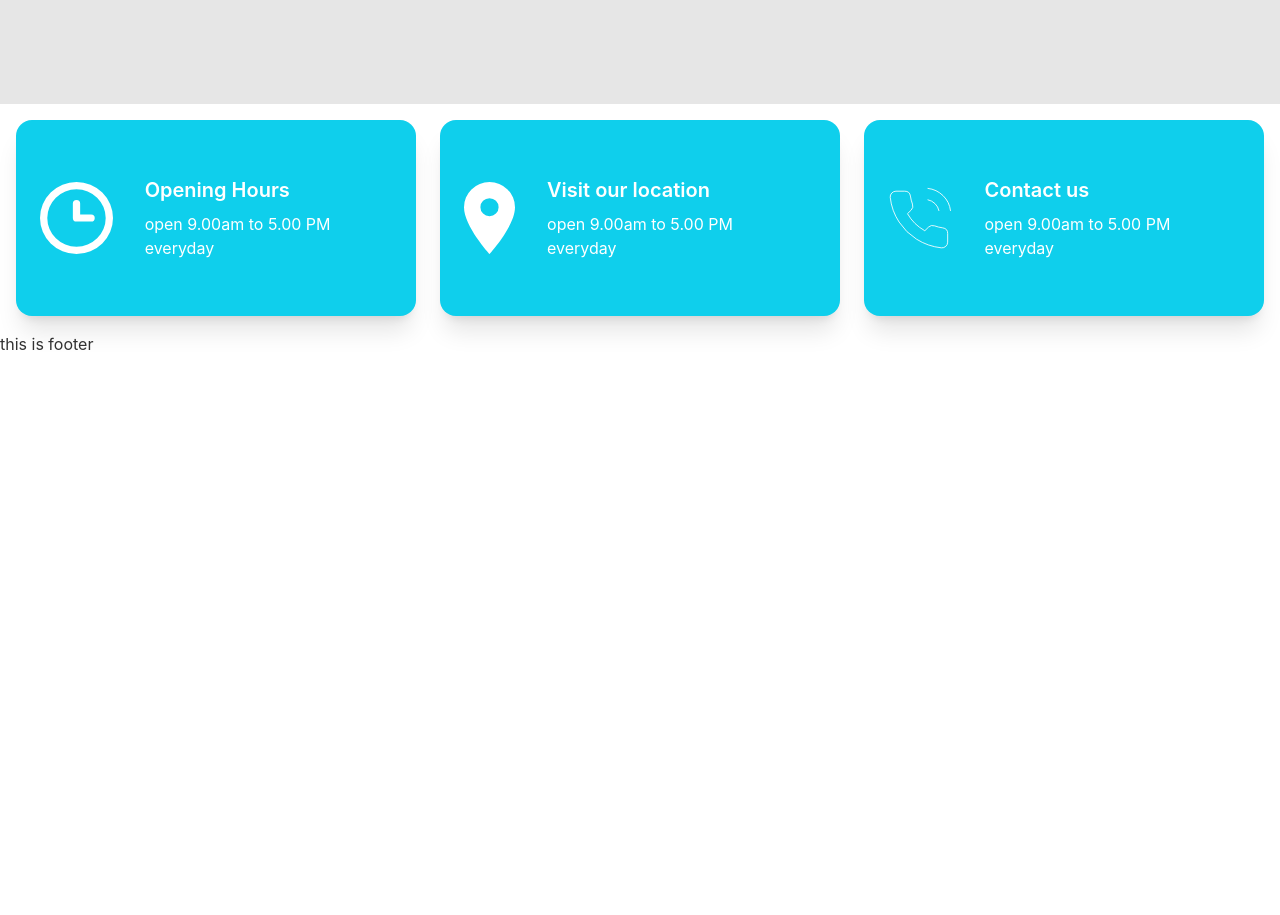
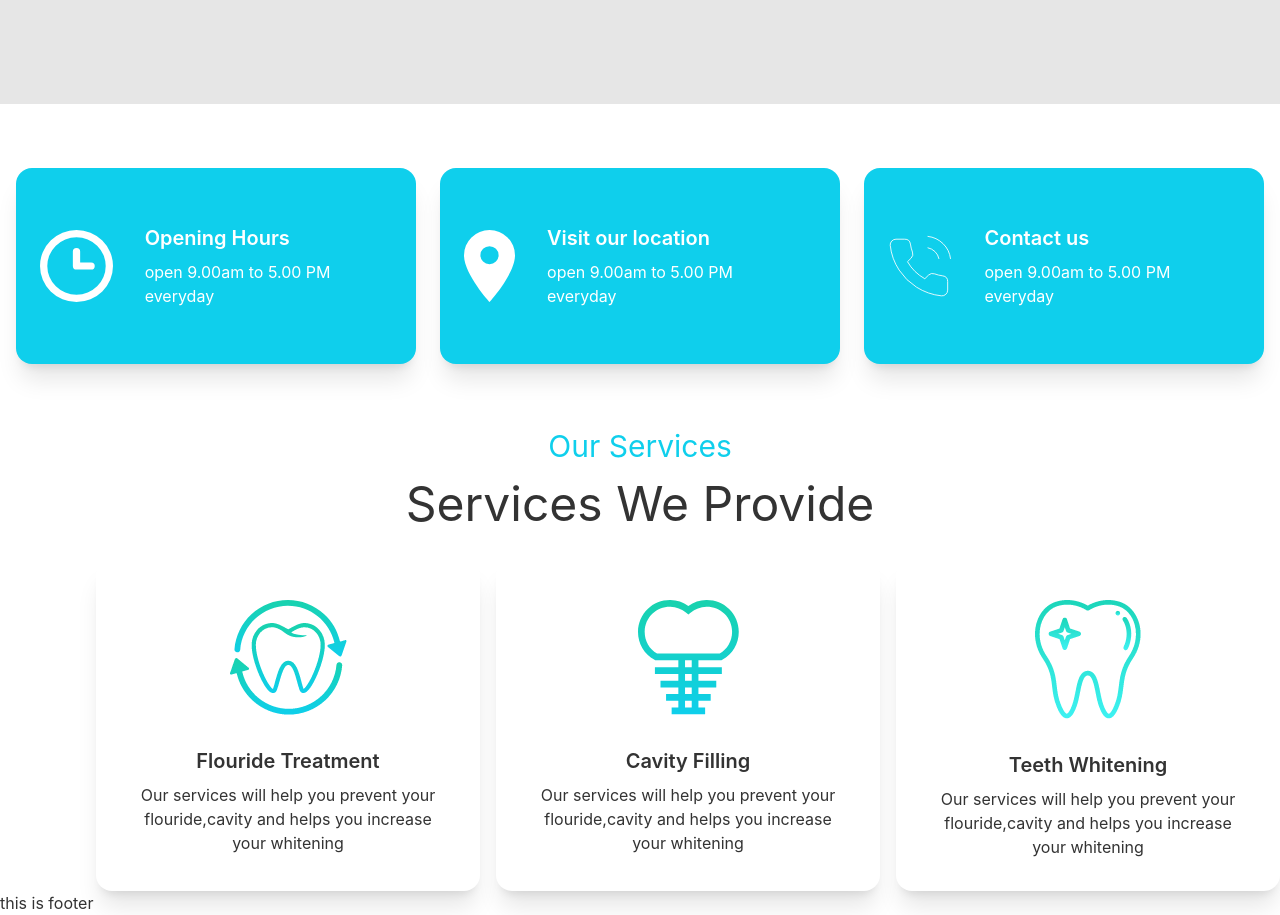
Before and after one commit to Ramadanrana/Doctors-portal, a React (Create React App) app: page / in a window 1280 px wide. Shown: the part 760-1675 px from the top of the page. Before the commit the page ends 1116 px from the top, so only its background shows below. Built offline with nearby package versions, Linux system fonts and the light colour scheme; the HTML template or start-up script is replaced by a standard one.

Commit message:
services added

```diff
--- a/src/Pages/Home/Home.js
+++ b/src/Pages/Home/Home.js
@@ -2,6 +2,7 @@ import React from 'react';
 import Banner from './Banner/Banner';
 
 import Infocards from './Infocards/Infocards';
+import Services from './Services/Services';
 
 
 const Home = () => {
@@ -10,6 +11,7 @@ const Home = () => {
 
             <Banner></Banner>
             <Infocards></Infocards>
+            <Services></Services>
         </div>
     );
 };
--- a/src/Pages/Home/Infocards/Infocards.js
+++ b/src/Pages/Home/Infocards/Infocards.js
@@ -29,7 +29,7 @@ const Infocards = () => {
         },
     ]
     return (
-        <div className='grid my-4 mx-4 gap-6 lg:grid-cols-3 md:grid-cols-2 grid-cols-1'>
+        <div className='grid mt-16 my-4 mx-4 gap-6 lg:grid-cols-3 md:grid-cols-2 grid-cols-1'>
             {
                 cardData.map(card => <Infocard card={card}></Infocard>)
             }
--- /dev/null
+++ b/src/Pages/Home/Service/Service.js
@@ -0,0 +1,19 @@
+import React from 'react';
+
+const Service = ({service}) => {
+    const {title,img,detail} = service;
+    return (
+        <div className="card w-96 bg-base-100 shadow-xl">
+            <figure className="px-10 pt-10">
+                <img src={img} alt="Shoes" className="rounded-xl" />
+            </figure>
+            <div className="card-body items-center text-center">
+                <h2 className="card-title">{title}</h2>
+                <p>{detail}</p>
+
+            </div>
+        </div>
+    );
+};
+
+export default Service;
--- /dev/null
+++ b/src/Pages/Home/Services/Services.js
@@ -0,0 +1,44 @@
+import React from 'react';
+import flouride from '../../../assets/images/fluoride.png';
+import cavity from '../../../assets/images/cavity.png';
+import white from '../../../assets/images/whitening.png';
+import Service from '../Service/Service';
+
+const Services = () => {
+    const services =[
+        {
+            id:1,
+            title: "Flouride Treatment",
+            img: flouride,
+            detail:'Our services will help you prevent your flouride,cavity and helps you increase your whitening'
+        },
+        {
+            id:2,
+            title: "Cavity Filling",
+            img: cavity,
+            detail:'Our services will help you prevent your flouride,cavity and helps you increase your whitening'
+        },
+        {
+            id:3,
+            title: "Teeth Whitening",
+            img: white,
+            detail:'Our services will help you prevent your flouride,cavity and helps you increase your whitening'
+        },
+    ]
+    return (
+        <div >
+            <div className='text-center mt-16'>
+            <h1 className='text-primary text-3xl font-bolder mb-4'>Our Services</h1>
+            <h1 className='text-5xl font-bolder mb-8'>Services We Provide</h1>
+            </div>
+            <div className='grid gap-4 ml-24 lg:grid-cols-3 md:grid-cols-2 grid-cols-1'>
+                {
+                    services.map(service => <Service service={service}></Service>)
+                }
+            </div>
+        </div>
+
+    );
+};
+
+export default Services;
--- /dev/null
+++ b/src/Pages/Home/Treatment/Treatment.js
@@ -0,0 +1,11 @@
+import React from 'react';
+
+const Treatment = () => {
+    return (
+        <div>
+            <h1>treatment</h1>
+        </div>
+    );
+};
+
+export default Treatment;
```
